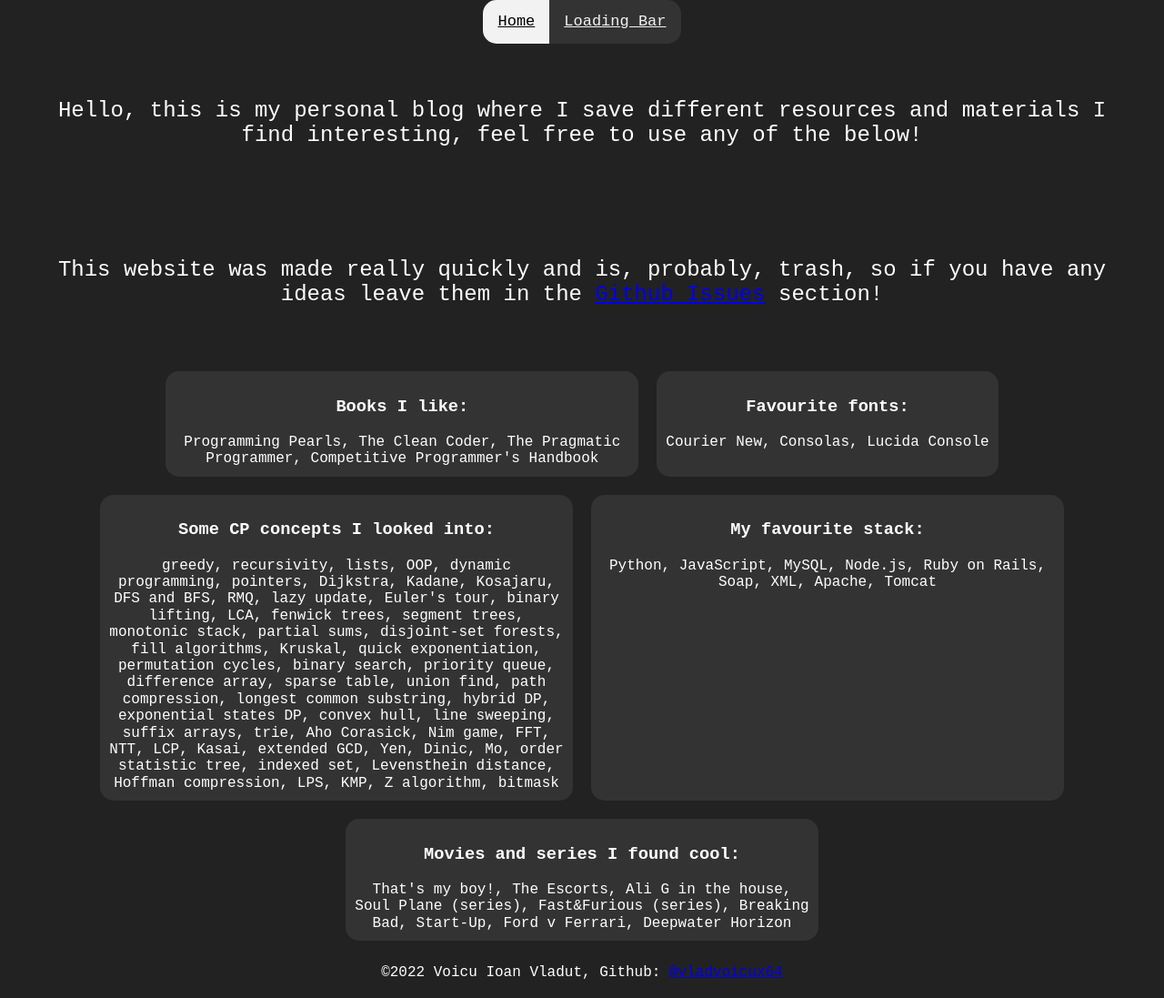
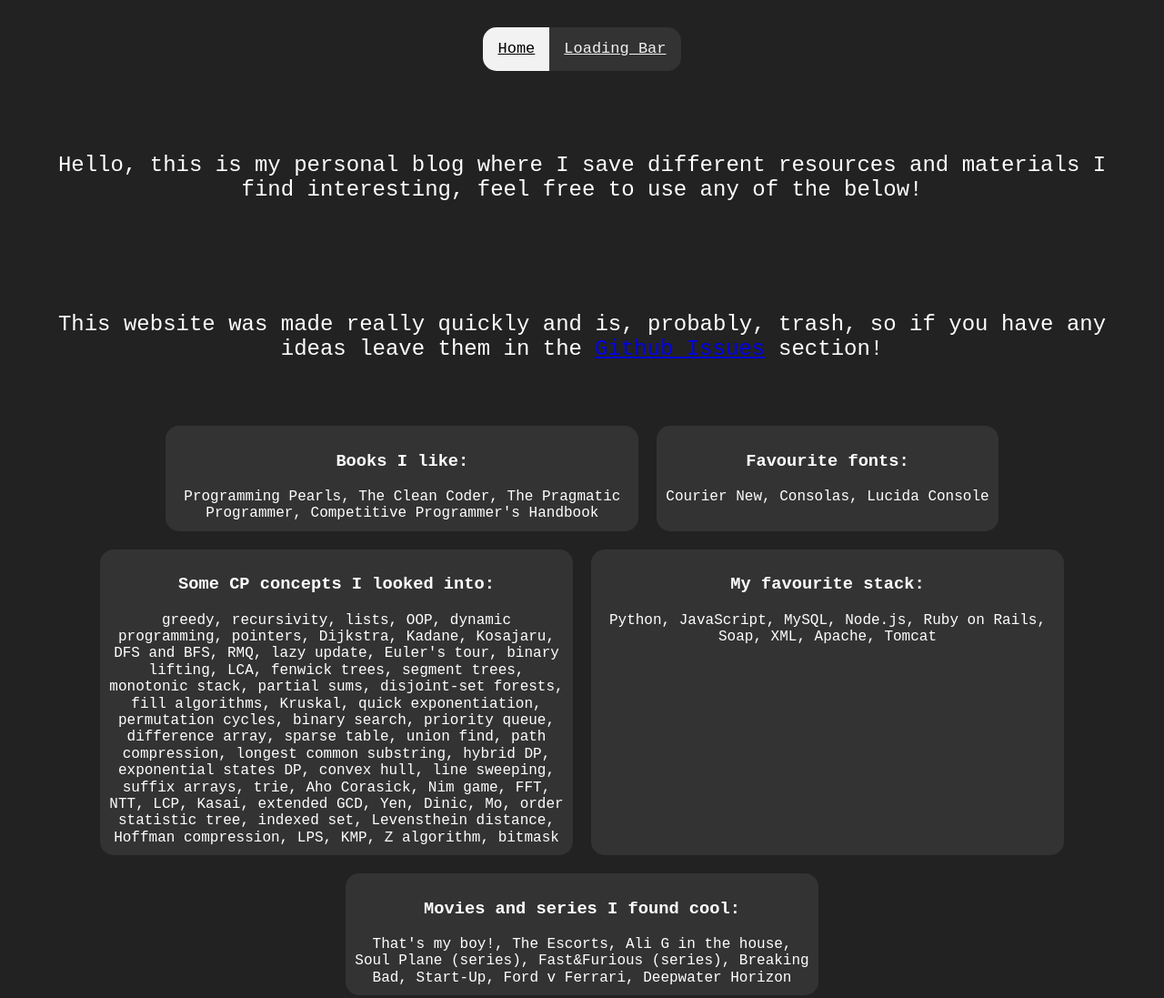
Before and after one commit to vladvoicux64/vladhomepage, a website built with Parcel: page index.html in a window 1280 px wide. Shown: the top 1097 px of the page at 91% size. Built offline with nearby package versions, Linux system fonts and the light colour scheme.

Commit message:
Centered.

```diff
--- a/css/main.css
+++ b/css/main.css
@@ -303,8 +303,8 @@ textarea {
   justify-content: center;
 }
 .navbar {
-  margin: 0 auto;
-  justify-content: center;
+  margin: 30px auto;
+  justify-content: space-around;
   overflow: hidden;
   background-color: #333333;
   border-radius: 15px;
```
